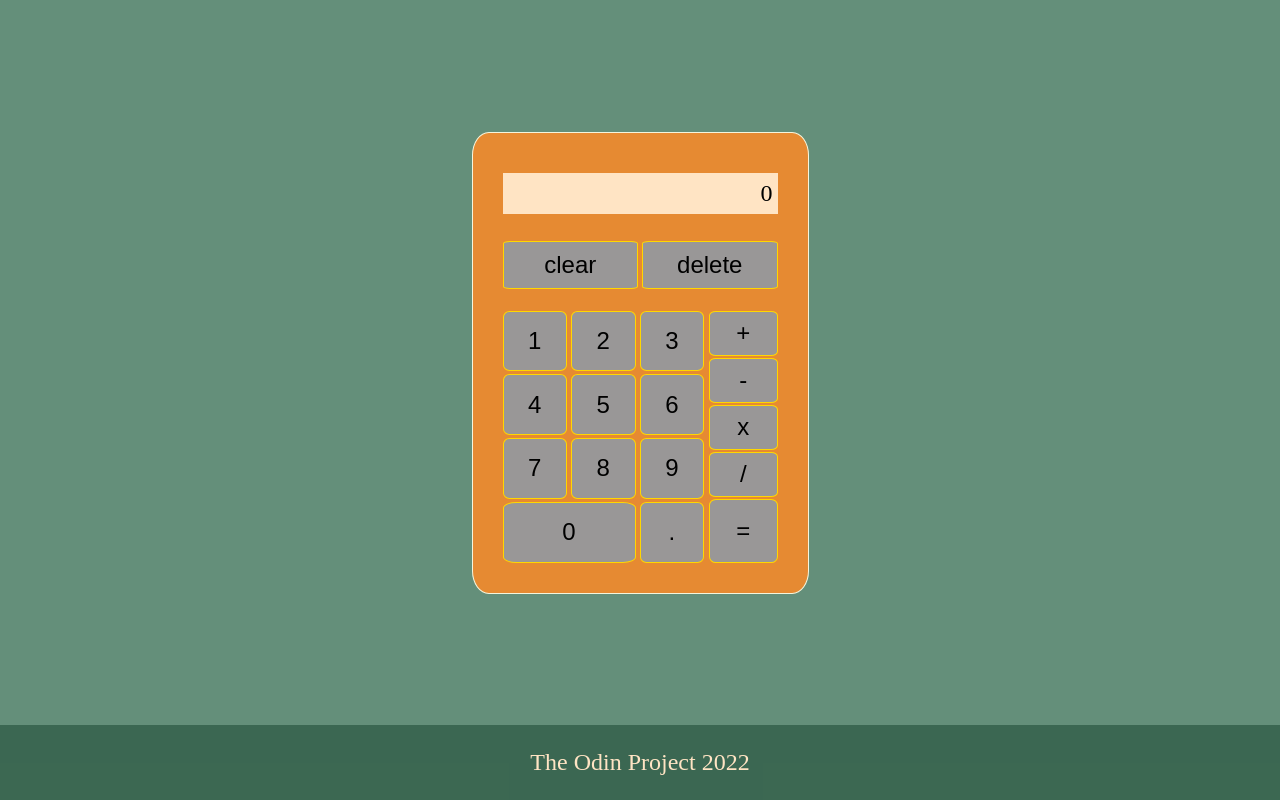
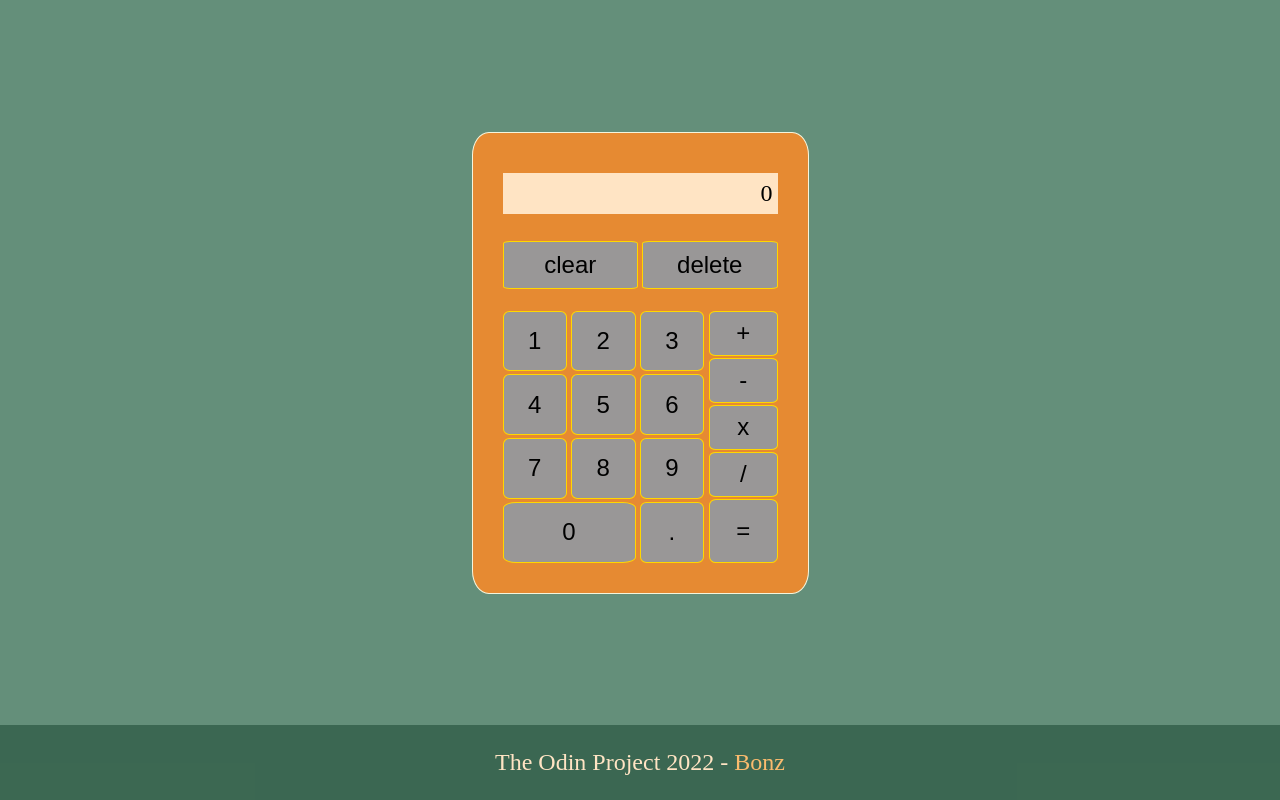
Before and after one commit to bonz99/calculator, a plain HTML site: page index.html in a window 1280 px wide. Drawn offline with Linux system fonts and the light colour scheme.

Commit message:
Add link of my github page to footer and live demo link to readme.md

```diff
--- a/index.html
+++ b/index.html
@@ -43,7 +43,7 @@
         </div>
     </div>
     <footer>
-        <p>The Odin Project 2022</p>
+        <p>The Odin Project 2022 - <a href="https://github.com/bonz99/calculator" target="_blank">Bonz</a> </p>
     </footer>
 
 </body>
--- a/style.css
+++ b/style.css
@@ -21,6 +21,11 @@ footer {
     text-align: center;
     font-size: x-large;
     color: bisque;
+}
+
+a {
+    color:rgb(250, 187, 110);
+    text-decoration: none;
 }
 
 .container {
```
Also changed, not shown: 1 other file.
